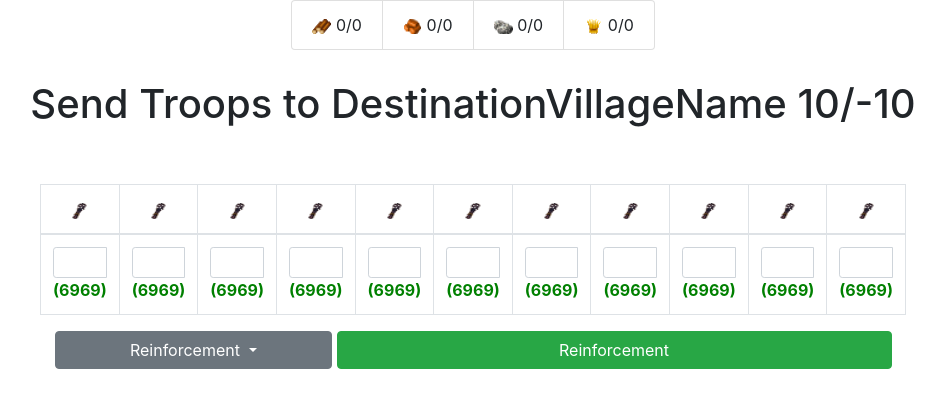
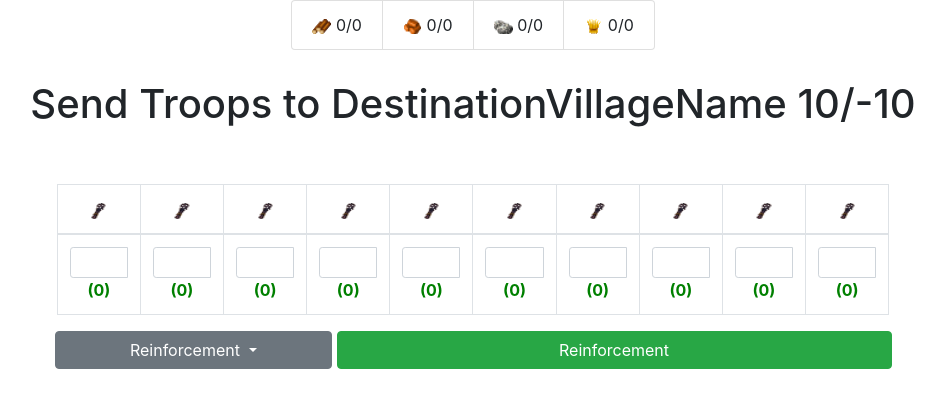
Before and after one commit to BuckyBuckk/Travian, a PHP site: page /sendTroops.php in a window 1280 px wide. Shown: the part 56-464 px from the top of the page, without its empty margins (167-1112 px from the left). Run offline with PHP 8.4, Linux system fonts and the light colour scheme; a user stored in the database is signed in; data that the repository does not hold is empty.

Commit message:
sendTroops part1

```diff
--- a/getCurrentTroops.php
+++ b/getCurrentTroops.php
@@ -56,6 +56,10 @@
                 $updateCurrentTroops->bind_param("ii", $currentTroops[$troopID],$villageID);
                 $updateCurrentTroops->execute();
                 $updateCurrentTroops->close();
+
+
+                //Rerun the file to check if there are more troops that were trained
+                include('getCurrentTroops.php');
             }
             else{
                 //Update troopsdonealready and the last update
--- a/sendTroops.php
+++ b/sendTroops.php
@@ -3,6 +3,7 @@
     session_start();
     require_once($_SERVER['DOCUMENT_ROOT'].'/connect.php');
     require_once($_SERVER['DOCUMENT_ROOT'].'/getCurrentResources.php');
+    require_once($_SERVER['DOCUMENT_ROOT'].'/getCurrentTroops.php');
 
     if (!isset($_SESSION['username'])){
         header('location: /login');
@@ -105,75 +106,68 @@
                     <th scope="col"><img style="width: 1.2rem;height: 1rem;" src="/img/maceman.gif"></th>
                     <th scope="col"><img style="width: 1.2rem;height: 1rem;" src="/img/maceman.gif"></th>
                     <th scope="col"><img style="width: 1.2rem;height: 1rem;" src="/img/maceman.gif"></th>
-                    <th scope="col"><img style="width: 1.2rem;height: 1rem;" src="/img/maceman.gif"></th>
                     </tr>
                 </thead>
                 <tbody>
                     <tr>
                         <td class="align-middle">
-                            <div class="input-group input-group-sm align-middle">
-                                <input type="text" class="form-control" aria-label="Small" aria-describedby="inputGroup-sizing-sm">
-                                <a href="#" style="color:green"><strong>(6969)</strong></a>
+                            <div class="input-group input-group-sm align-middle justify-content-center">
+                                <input id="unit1" type="text" class="form-control w-100 text-center" aria-label="Small" aria-describedby="inputGroup-sizing-sm">
+                                <a onclick="insertTroops(1);" href="#" style="color:green"><strong>(<span id="currentTroops1"><?php echo (int)$currentTroops[1]; ?></span>)</strong></a>
                             </div>
                         </td>
                         <td class="align-middle">
-                            <div class="input-group input-group-sm align-middle">
-                                <input type="text" class="form-control" aria-label="Small" aria-describedby="inputGroup-sizing-sm">
-                                <a href="#" style="color:green"><strong>(6969)</strong></a>
+                            <div class="input-group input-group-sm align-middle justify-content-center">
+                                <input id="unit2" type="text" class="form-control w-100 text-center" aria-label="Small" aria-describedby="inputGroup-sizing-sm">
+                                <a onclick="insertTroops(2);" href="#" style="color:green"><strong>(<span id="currentTroops2"><?php echo (int)$currentTroops[2]; ?></span>)</strong></a>
                             </div>
                         </td>
                         <td class="align-middle">
-                            <div class="input-group input-group-sm align-middle">
-                                <input type="text" class="form-control" aria-label="Small" aria-describedby="inputGroup-sizing-sm">
-                                <a href="#" style="color:green"><strong>(6969)</strong></a>
+                            <div class="input-group input-group-sm align-middle justify-content-center">
+                                <input id="unit3" type="text" class="form-control w-100 text-center" aria-label="Small" aria-describedby="inputGroup-sizing-sm">
+                                <a onclick="insertTroops(3);" href="#" style="color:green"><strong>(<span id="currentTroops3"><?php echo (int)$currentTroops[3]; ?></span>)</strong></a>
                             </div>
                         </td>
                         <td class="align-middle">
-                            <div class="input-group input-group-sm align-middle">
-                                <input type="text" class="form-control" aria-label="Small" aria-describedby="inputGroup-sizing-sm">
-                                <a href="#" style="color:green"><strong>(6969)</strong></a>
+                            <div class="input-group input-group-sm align-middle justify-content-center">
+                                <input id="unit4" type="text" class="form-control w-100 text-center" aria-label="Small" aria-describedby="inputGroup-sizing-sm">
+                                <a onclick="insertTroops(4);" href="#" style="color:green"><strong>(<span id="currentTroops4"><?php echo (int)$currentTroops[4]; ?></span>)</strong></a>
                             </div>
                         </td>
                         <td class="align-middle">
-                            <div class="input-group input-group-sm align-middle">
-                                <input type="text" class="form-control" aria-label="Small" aria-describedby="inputGroup-sizing-sm">
-                                <a href="#" style="color:green"><strong>(6969)</strong></a>
+                            <div class="input-group input-group-sm align-middle justify-content-center">
+                                <input id="unit5" type="text" class="form-control w-100 text-center" aria-label="Small" aria-describedby="inputGroup-sizing-sm">
+                                <a onclick="insertTroops(5);" href="#" style="color:green"><strong>(<span id="currentTroops5"><?php echo (int)$currentTroops[5]; ?></span>)</strong></a>
                             </div>
                         </td>
                         <td class="align-middle">
-                            <div class="input-group input-group-sm align-middle">
-                                <input type="text" class="form-control" aria-label="Small" aria-describedby="inputGroup-sizing-sm">
-                                <a href="#" style="color:green"><strong>(6969)</strong></a>
+                            <div class="input-group input-group-sm align-middle justify-content-center">
+                                <input id="unit6" type="text" class="form-control w-100 text-center" aria-label="Small" aria-describedby="inputGroup-sizing-sm">
+                                <a onclick="insertTroops(6);" href="#" style="color:green"><strong>(<span id="currentTroops6"><?php echo (int)$currentTroops[6]; ?></span>)</strong></a>
                             </div>
                         </td>
                         <td class="align-middle">
-                            <div class="input-group input-group-sm align-middle">
-                                <input type="text" class="form-control" aria-label="Small" aria-describedby="inputGroup-sizing-sm">
-                                <a href="#" style="color:green"><strong>(6969)</strong></a>
+                            <div class="input-group input-group-sm align-middle justify-content-center">
+                                <input id="unit7" type="text" class="form-control w-100 text-center" aria-label="Small" aria-describedby="inputGroup-sizing-sm">
+                                <a onclick="insertTroops(7);" href="#" style="color:green"><strong>(<span id="currentTroops7"><?php echo (int)$currentTroops[7]; ?></span>)</strong></a>
                             </div>
                         </td>
                         <td class="align-middle">
-                            <div class="input-group input-group-sm align-middle">
-                                <input type="text" class="form-control" aria-label="Small" aria-describedby="inputGroup-sizing-sm">
-                                <a href="#" style="color:green"><strong>(6969)</strong></a>
+                            <div class="input-group input-group-sm align-middle justify-content-center">
+                                <input id="unit8" type="text" class="form-control w-100 text-center" aria-label="Small" aria-describedby="inputGroup-sizing-sm">
+                                <a onclick="insertTroops(8);" href="#" style="color:green"><strong>(<span id="currentTroops8"><?php echo (int)$currentTroops[8]; ?></span>)</strong></a>
                             </div>
                         </td>
                         <td class="align-middle">
-                            <div class="input-group input-group-sm align-middle">
-                                <input type="text" class="form-control" aria-label="Small" aria-describedby="inputGroup-sizing-sm">
-                                <a href="#" style="color:green"><strong>(6969)</strong></a>
+                            <div class="input-group input-group-sm align-middle justify-content-center">
+                                <input id="unit9" type="text" class="form-control w-100 text-center" aria-label="Small" aria-describedby="inputGroup-sizing-sm">
+                                <a onclick="insertTroops(9);" href="#" style="color:green"><strong>(<span id="currentTroops9"><?php echo (int)$currentTroops[9]; ?></span>)</strong></a>
                             </div>
                         </td>
                         <td class="align-middle">
-                            <div class="input-group input-group-sm align-middle">
-                                <input type="text" class="form-control" aria-label="Small" aria-describedby="inputGroup-sizing-sm">
-                                <a href="#" style="color:green"><strong>(6969)</strong></a>
-                            </div>
-                        </td>
-                        <td class="align-middle">
-                            <div class="input-group input-group-sm align-middle">
-                                <input type="text" class="form-control" aria-label="Small" aria-describedby="inputGroup-sizing-sm">
-                                <a href="#" style="color:green"><strong>(6969)</strong></a>
+                            <div class="input-group input-group-sm align-middle justify-content-center">
+                                <input id="unit10" type="text" class="form-control w-100 text-center" aria-label="Small" aria-describedby="inputGroup-sizing-sm">
+                                <a onclick="insertTroops(10);" href="#" style="color:green"><strong>(<span id="currentTroops10"><?php echo (int)$currentTroops[10]; ?></span>)</strong></a>
                             </div>
                         </td>
                     </tr>
@@ -189,7 +183,7 @@
                     <a class="dropdown-item" id="ddItem3" href="#">Raid Attack</a>
                 </div>
                 <div class="btn-group w-50" role="group" aria-label="Train">
-                    <button type="button" class="btn btn-success w-75 m-auto" id="sendType">Reinforcement</button>
+                    <button onclick="sendTroops();" type="button" class="btn btn-success w-75 m-auto" id="sendType">Reinforcement</button>
                 </div>
             </div>
         </div>
@@ -209,4 +203,23 @@
         $("#dropdownMenuButton").text("Raid Attack");
     });
     </script>
+    <script>
+        function insertTroops(id){
+            document.getElementById("unit"+id).value =  document.getElementById("currentTroops"+id).innerHTML;
+        }
+    </script>
+    <script>
+    function sendTroops(){
+        troopsToSend="";
+        for(let i = 1; i < 11; i++){
+            let unit = "unit"+i;
+            if(document.getElementById(unit).value){
+                troopsToSend+="&"+unit+"="+document.getElementById(unit).value;
+            }
+        }
+        if(troopsToSend){
+            window.location.href = "/sendTroopsScript.php?"+troopsToSend;
+        }
+    }
+    </script>
 </body>
```
Also changed, not shown: sendTroopsScript.php (added, +13 -0 lines), trainBarracks.php (+28 -0 lines).
